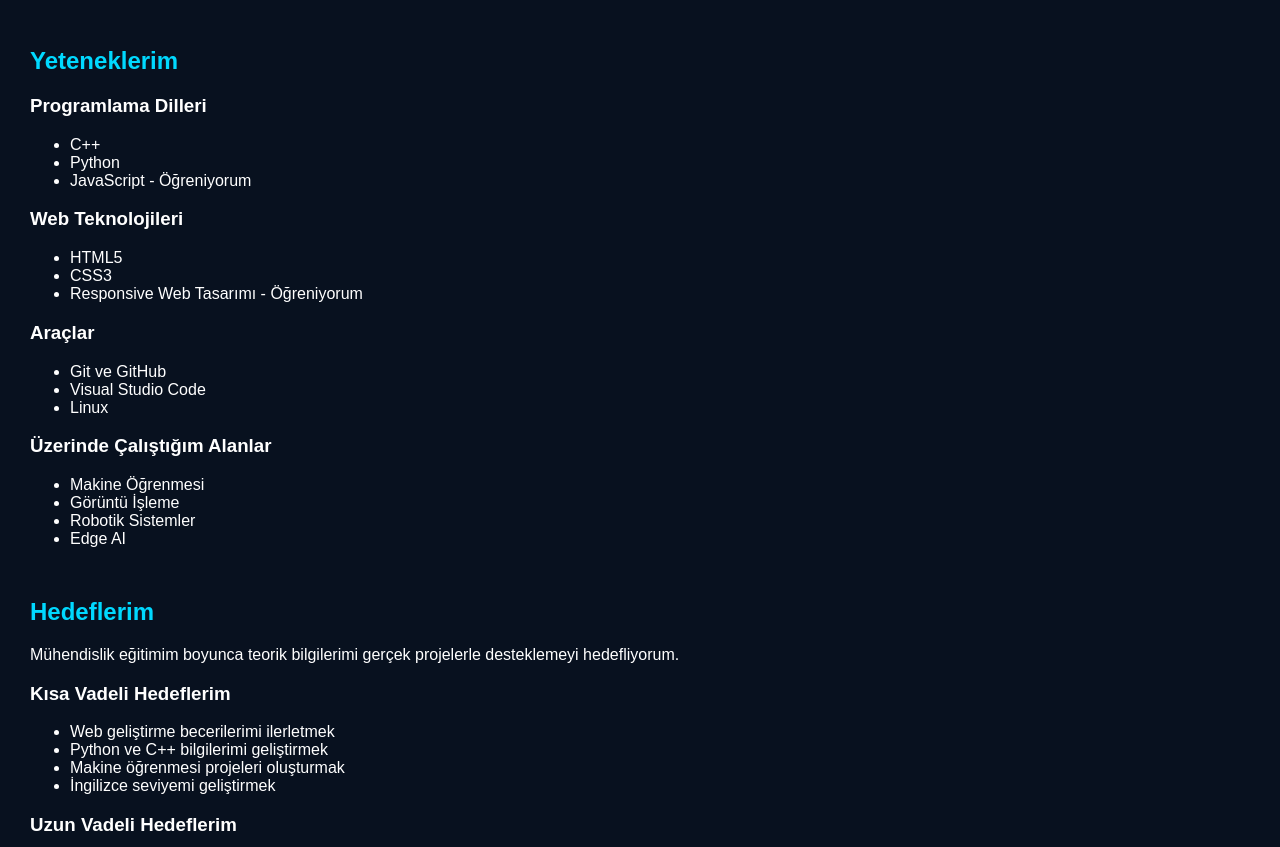
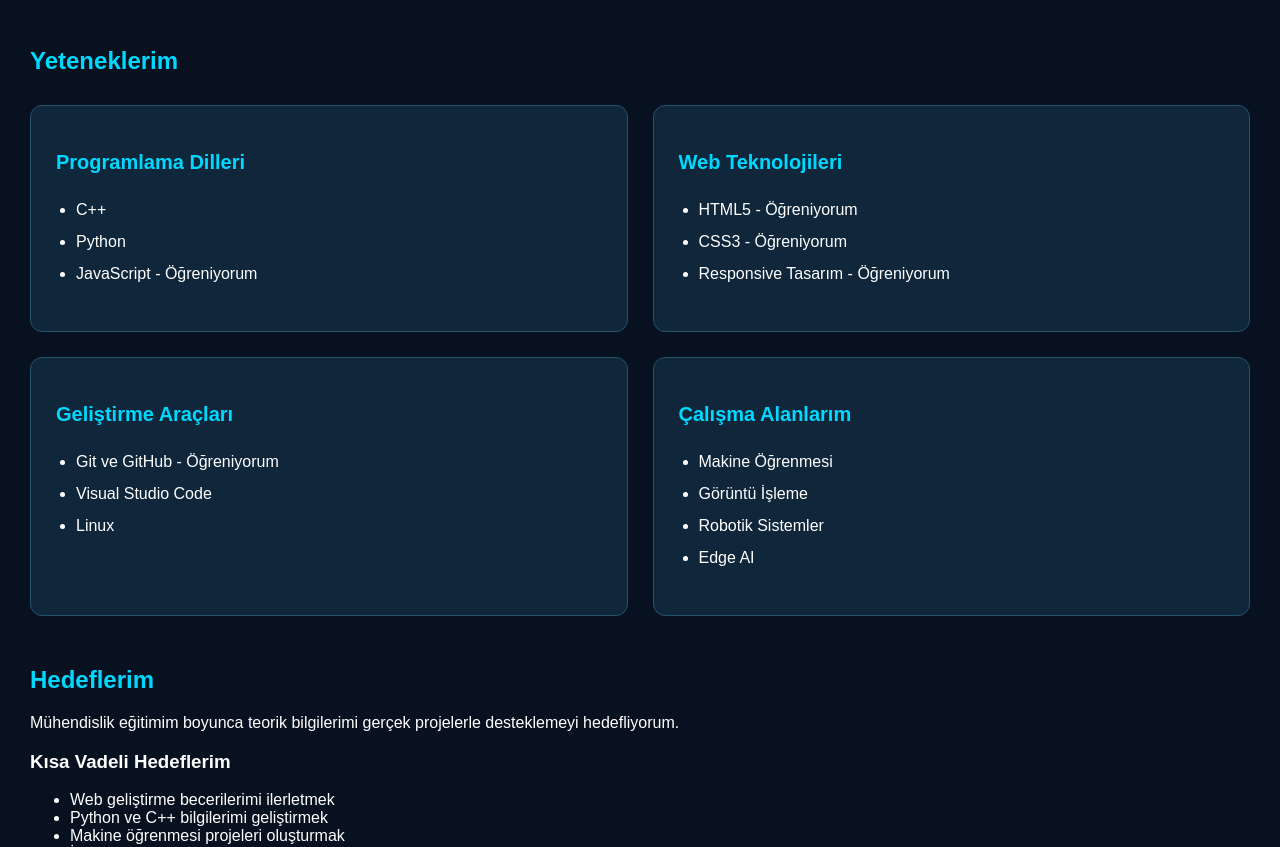
Before and after one commit to semiramis-demirezen/MyLab, a plain HTML site: page index.html in a window 1280 px wide. Shown: the part 1557-2404 px from the top of the page. Drawn offline with Linux system fonts and the light colour scheme.

Commit message:
Yetenek kartlari ve mobil uyumlu tasarim eklendi

```diff
--- a/index.html
+++ b/index.html
@@ -1,4 +1,3 @@
-
 <!DOCTYPE html>
 <html lang="tr">
 
@@ -202,42 +201,60 @@
         </section>
 
         <!-- YETENEKLERİM -->
-        <section id="yetenekler">
-            <h2>Yeteneklerim</h2>
 
+<!-- YETENEKLERİM -->
+<section id="yetenekler">
+
+    <h2>Yeteneklerim</h2>
+
+    <!-- Teknoloji kartlarını bir arada tutar -->
+    <div class="skills-grid">
+
+        <!-- Programlama dilleri kartı -->
+        <article>
             <h3>Programlama Dilleri</h3>
-
             <ul>
                 <li>C++</li>
                 <li>Python</li>
                 <li>JavaScript - Öğreniyorum</li>
             </ul>
+        </article>
 
+        <!-- Web teknolojileri kartı -->
+        <article>
             <h3>Web Teknolojileri</h3>
+            <ul>
+                <li>HTML5 - Öğreniyorum</li>
+                <li>CSS3 - Öğreniyorum</li>
+                <li>Responsive Tasarım - Öğreniyorum</li>
+            </ul>
+        </article>
 
+        <!-- Geliştirme araçları kartı -->
+        <article>
+            <h3>Geliştirme Araçları</h3>
             <ul>
-                <li>HTML5</li>
-                <li>CSS3</li>
-                <li>Responsive Web Tasarımı - Öğreniyorum</li>
-            </ul>
-
-            <h3>Araçlar</h3>
-
-            <ul>
-                <li>Git ve GitHub</li>
+                <li>Git ve GitHub - Öğreniyorum</li>
                 <li>Visual Studio Code</li>
                 <li>Linux</li>
             </ul>
+        </article>
 
-            <h3>Üzerinde Çalıştığım Alanlar</h3>
-
+        <!-- Üzerinde çalıştığım alanlar -->
+        <article>
+            <h3>Çalışma Alanlarım</h3>
             <ul>
                 <li>Makine Öğrenmesi</li>
                 <li>Görüntü İşleme</li>
                 <li>Robotik Sistemler</li>
                 <li>Edge AI</li>
             </ul>
-        </section>
+        </article>
+
+    </div>
+
+</section>
+
 
         <!-- HEDEFLERİM -->
         <section id="hedefler">
--- a/style.css
+++ b/style.css
@@ -260,3 +260,81 @@ footer {
         grid-template-columns: 1fr;
     }
 }
+
+
+
+/* YETENEKLERİM - TEKNOLOJİ KARTLARI */
+
+/* Yetenek kartlarını iki sütuna yerleştirir */
+.skills-grid {
+    display: grid;
+    grid-template-columns: repeat(2, 1fr);
+    gap: 25px;
+    margin-top: 30px;
+}
+
+/* Her yetenek kategorisinin kart tasarımı */
+.skills-grid article {
+    background-color: #10263A;
+    border: 1px solid #24536C;
+    border-radius: 12px;
+    padding: 25px;
+}
+
+/* Kart başlıkları */
+.skills-grid h3 {
+    color: #00D9FF;
+    font-size: 20px;
+}
+
+/* Kartların içindeki listeler */
+.skills-grid ul {
+    line-height: 2;
+    padding-left: 20px;
+}
+
+/* Fare kartın üzerine geldiğinde */
+.skills-grid article:hover {
+    border-color: #00D9FF;
+}
+
+/* Dar ekranlarda kartları alt alta dizer */
+@media (max-width: 900px) {
+    .skills-grid {
+        grid-template-columns: 1fr;
+    }
+}
+
+
+
+/* MOBİL UYUMLULUK - NAVİGASYON MENÜSÜ */
+
+/* Ekran genişliği 600px veya daha küçük olduğunda */
+@media (max-width: 600px) {
+
+    /* Menüye daha uygun boşluklar verir */
+    nav {
+        padding: 12px 8px;
+    }
+
+    /* Menü bağlantılarını gerektiğinde alt satıra geçirir */
+    nav ul {
+        flex-wrap: wrap;
+        gap: 15px;
+    }
+
+    /* Küçük ekranlarda bağlantı yazılarını düzenler */
+    nav a {
+        font-size: 14px;
+    }
+
+    /* Ana içerik boşluklarını azaltır */
+    main {
+        padding: 15px;
+    }
+
+    /* Ana sayfa başlığını küçültür */
+    .hero h2 {
+        font-size: 30px;
+    }
+}
```
